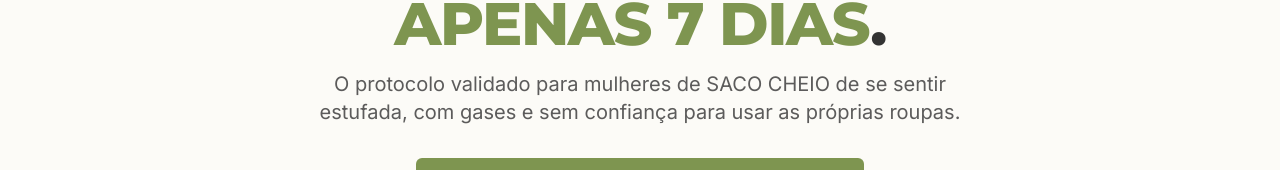
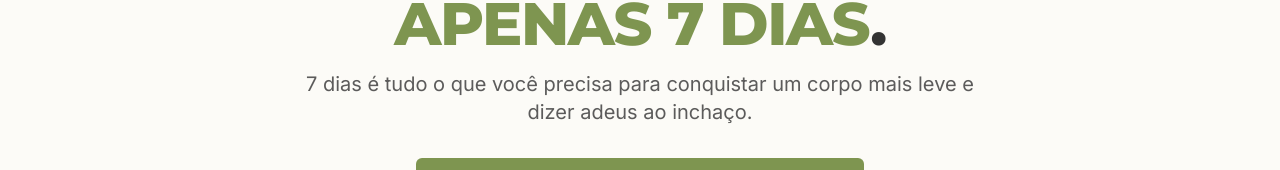
Before and after one commit to batatafaver/desinchafoodmap, a Next.js app: page / in a window 1280 px wide. Shown: the part 371-541 px from the top of the page. Built offline with nearby package versions, Linux system fonts and the light colour scheme.

Commit message:
Na verdade, era para colocar este texto na sessão HERO ...

```diff
--- a/src/components/landing/Benefits.tsx
+++ b/src/components/landing/Benefits.tsx
@@ -13,7 +13,7 @@ export default function Benefits() {
           Imagine a vida <span className="text-primary">sem o inchaço</span> te controlando
         </h2>
         <p className="mt-4 text-lg text-foreground/70">
-          7 dias é tudo o que você precisa para conquistar um corpo mais leve e dizer adeus ao inchaço.
+          O protocolo validado para mulheres de SACO CHEIO de se sentir estufada, com gases e sem confiança para usar as próprias roupas.
         </p>
 
         {benefitsWomanImage && (
--- a/src/components/landing/Hero.tsx
+++ b/src/components/landing/Hero.tsx
@@ -30,7 +30,7 @@ export default function Hero() {
             Chega de Sofrer com Inchaço! Conquiste a <span className="text-primary">Barriga Lisa</span> que Você Merece em <span className="text-primary">APENAS 7 DIAS</span>.
           </h1>
           <p className="mt-4 mx-auto max-w-2xl text-lg text-foreground/80 md:text-xl">
-            O protocolo validado para mulheres de SACO CHEIO de se sentir estufada, com gases e sem confiança para usar as próprias roupas.
+            7 dias é tudo o que você precisa para conquistar um corpo mais leve e dizer adeus ao inchaço.
           </p>
           <Link href="#comprar">
             <Button size="lg" className="mt-8 w-full max-w-md text-base md:text-lg px-4 sm:px-8" variant="default">
```
